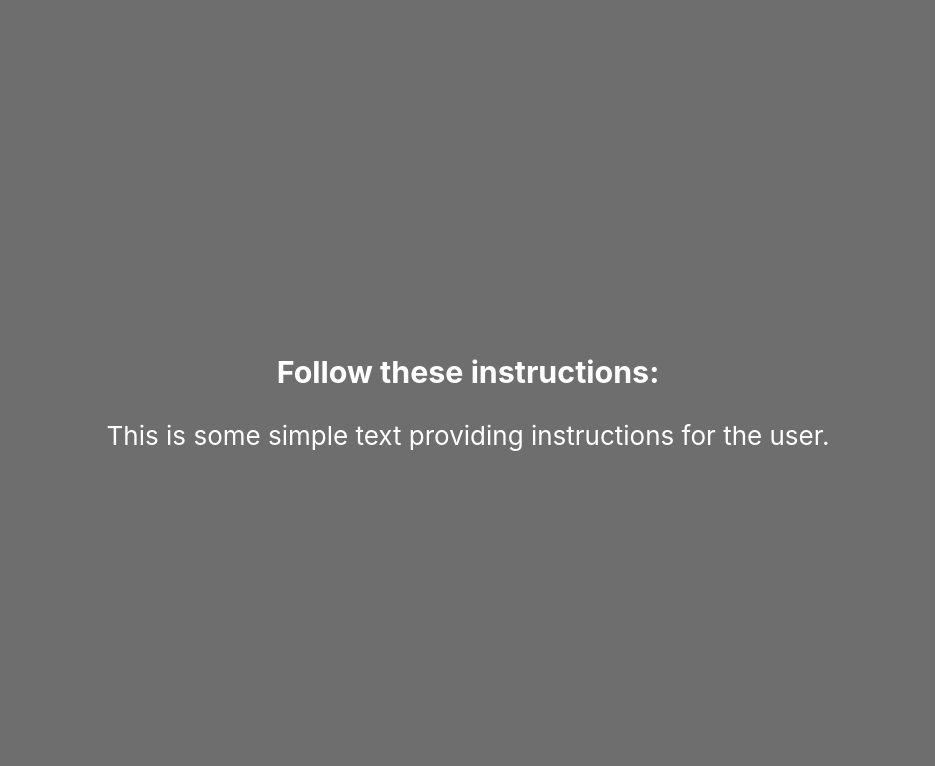
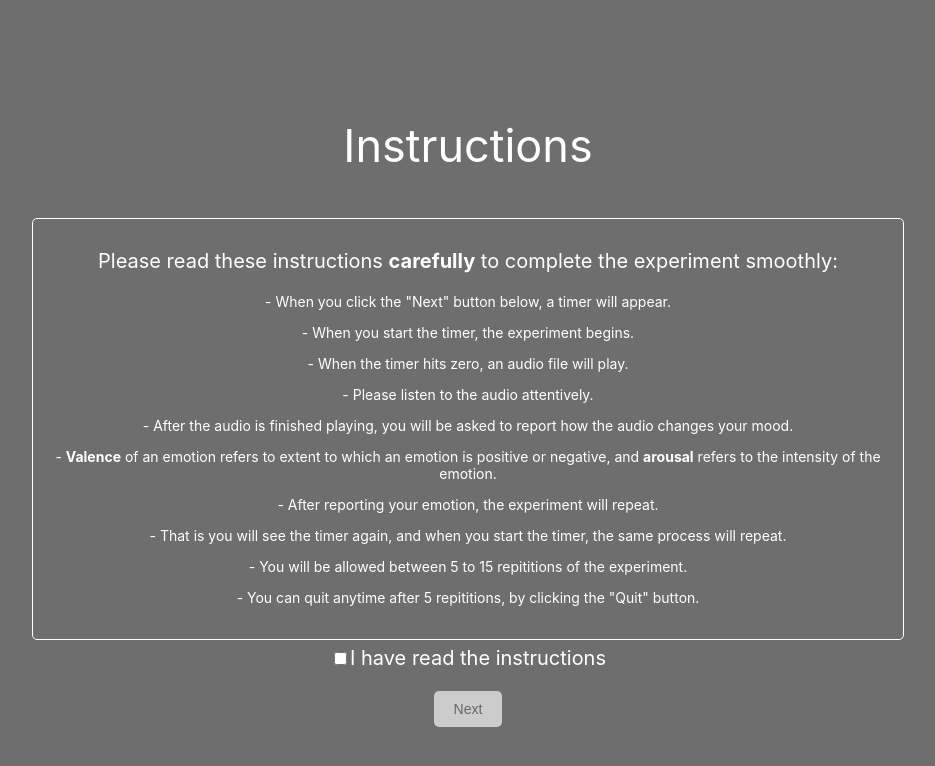
Before and after one commit to saadshakeel1357/Emotion-Evaluation-Website, a React (Create React App) app: page /instructions in a window 1280 px wide. Shown: the top 766 px of the page, without its empty margins (172-1107 px from the left). Built offline with nearby package versions, Linux system fonts and the light colour scheme.

Commit message:
Developed Instructions page and added main Experiment starting page

```diff
--- a/src/App.js
+++ b/src/App.js
@@ -6,6 +6,7 @@ import ConsentPage from './ConsentPage';  // Import the ConsentPage component
 import HomePage from './HomePage';        // Import the HomePage component
 import DemographicPage from './DemographicPage';  // Import the DemographicPage component
 import Instructions from './Instructions';  // Import the Instructions component
+import Experiment from './Experiment';  // Import the Instructions component
 
 function App() {
   return (
@@ -17,6 +18,7 @@ function App() {
             <Route path="/consent" element={<ConsentPage />} />
             <Route path="/demographic" element={<DemographicPage />} />
             <Route path="/instructions" element={<Instructions />} />
+            <Route path="/experiment" element={<Experiment />} />
           </Routes>
         </header>
       </div>
--- /dev/null
+++ b/src/Experiment.js
@@ -0,0 +1,16 @@
+// Experiment.js
+import React from 'react';
+
+const Experiment = () => (
+  <div>
+    <p style={{ fontSize: '45px' }}>Timer here... </p>
+    <div>
+      <p></p>
+      <button className="App-button" onClick={() => { window.location.href = "/instructions"; }}>
+        Start
+      </button>
+    </div>
+  </div>
+);
+
+export default Experiment;
--- a/src/Instructions.js
+++ b/src/Instructions.js
@@ -3,12 +3,83 @@ import React, { useState } from 'react';
 import { Link, useNavigate } from 'react-router-dom';
 import './App.css';
 
-const Instructions = () => (
-  <div>
-    <h3>Follow these instructions:</h3>
-    <p>This is some simple text providing instructions for the user.</p>
-    {/* Add more instructions or content as needed */}
-  </div>
-);
+// ConsentPage component
+const Instructions = () => {
+  // State to manage checkbox status
+  const [isChecked, setIsChecked] = useState(false);
+  const navigate = useNavigate();
+
+  // Handler for checkbox change
+  const handleCheckboxChange = (e) => {
+    setIsChecked(e.target.checked);
+  };
+
+  // Handler for next button click
+  const handleNextButtonClick = () => {
+    if (isChecked) {
+      // Navigate to the next page if checkbox is checked
+      navigate('/experiment');
+    } else {
+      // Display an alert or handle the case when checkbox is not checked
+      alert('Please agree to the terms and conditions to proceed.');
+    }
+  };
+  return (
+    <div>
+      {/* Terms and Conditions */}
+      <p style={{ fontSize: '45px' }}>Instructions</p>
+      <div style={{ height: '400px', overflowY: 'auto', border: '1px solid white', borderRadius: '5px', padding: '10px', width: '850px' }}>
+        {/* Scrollable box for terms and conditions */}
+        <p style={{ fontSize: '20px' }}>
+          Please read these instructions <b>carefully</b> to complete the experiment smoothly:
+        </p>
+        {/* Individual terms */}
+        <p style={{ fontSize: '14px' }}>
+          - When you click the "Next" button below, a timer will appear.
+        </p>
+        <p style={{ fontSize: '14px' }}>
+          - When you start the timer, the experiment begins.
+        </p>
+        <p style={{ fontSize: '14px' }}>
+          - When the timer hits zero, an audio file will play.
+        </p>
+        <p style={{ fontSize: '14px' }}>
+          - Please listen to the audio attentively.
+        </p>
+        <p style={{ fontSize: '14px' }}>
+          - After the audio is finished playing, you will be asked to report how the audio changes your mood.
+        </p>
+        <p style={{ fontSize: '14px' }}>
+          - <b>Valence</b> of an emotion refers to extent to which an emotion is positive or negative, and <b>arousal</b> refers to the intensity of the emotion.
+        </p>
+        <p style={{ fontSize: '14px' }}>
+          - After reporting your emotion, the experiment will repeat.
+        </p>
+        <p style={{ fontSize: '14px' }}>
+          - That is you will see the timer again, and when you start the timer, the same process will repeat.
+        </p>
+        <p style={{ fontSize: '14px' }}>
+          - You will be allowed between 5 to 15 repititions of the experiment.
+        </p>
+        <p style={{ fontSize: '14px' }}>
+          - You can quit anytime after 5 repititions, by clicking the "Quit" button.
+        </p>
+
+        {/* Add more terms and conditions as needed */}
+      </div>
+      {/* Checkbox */}
+      <div>
+        <input type="checkbox" checked={isChecked} onChange={handleCheckboxChange} />
+        <label htmlFor="checkbox" style={{ fontSize: '20px' }}>I have read the instructions</label>
+      </div>
+      {/* Next button */}
+      <button className="App-button" onClick={handleNextButtonClick} disabled={!isChecked}>
+        Next
+      </button>
+
+    </div>
+  );
+};
+
 
 export default Instructions;
```
